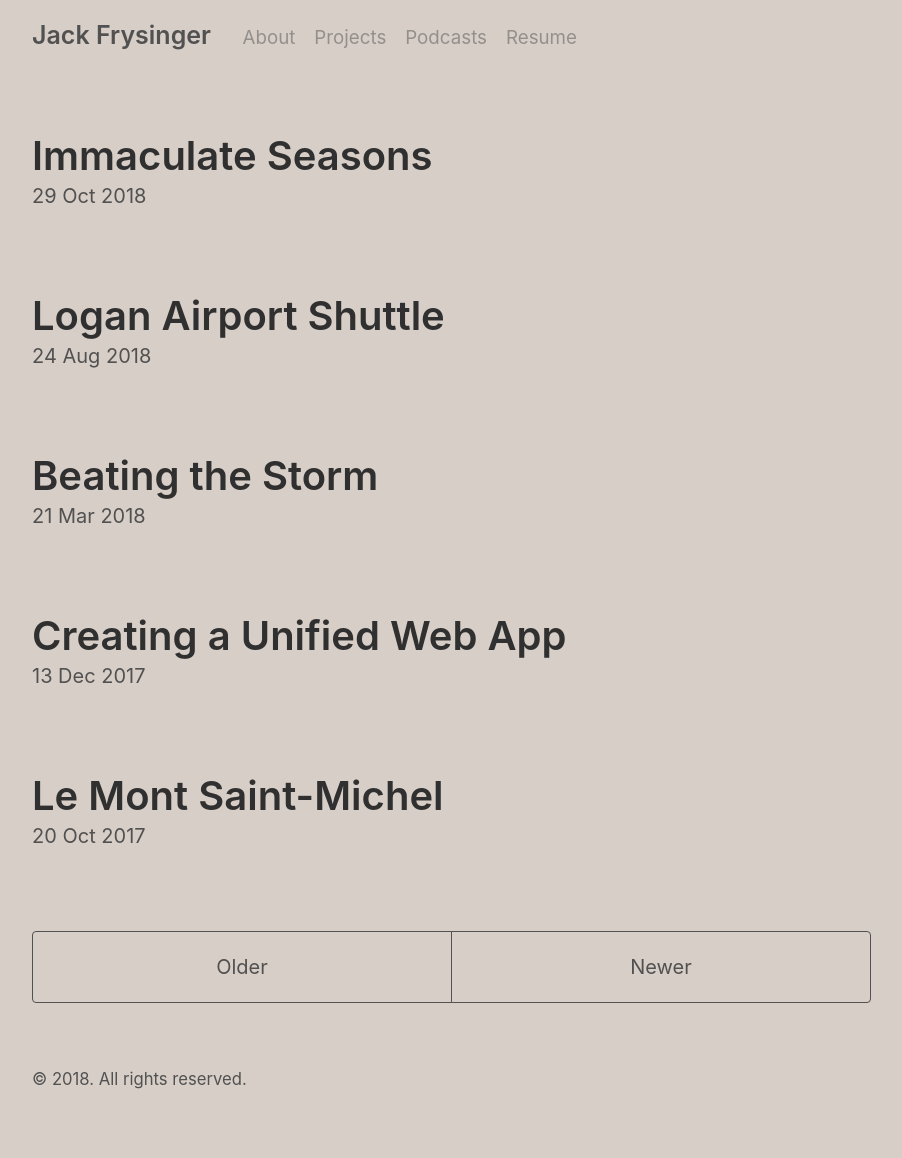
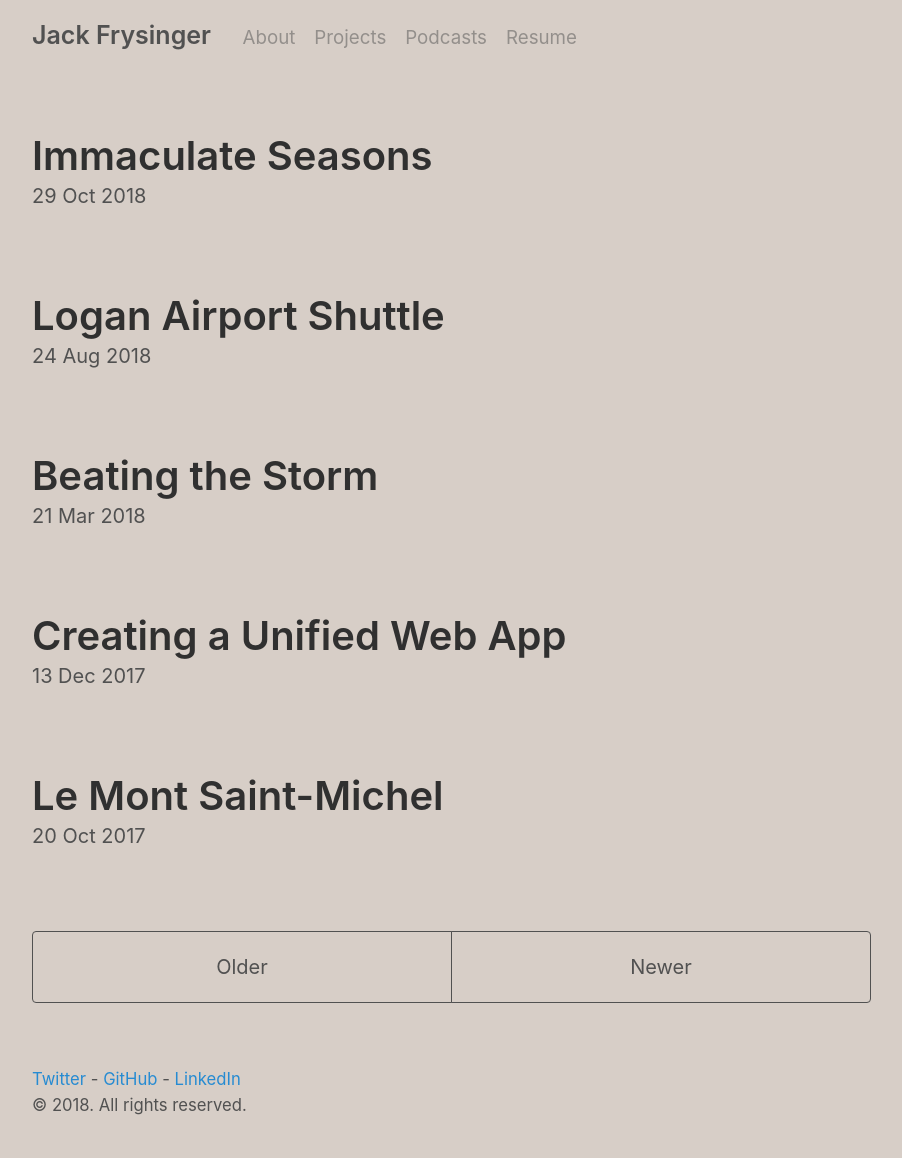
Before and after one commit to jackfrys/jackfrys.github.io, a Jekyll site: the page built from index.html, in a window 1280 px wide. Shown: the whole page, without its empty margins (188-1090 px from the left). Built offline with Jekyll 4.4.1, drawn with Linux system fonts in a browser that asks for light colours; the list of posts is cut into pages by our own code; before the commit the page ends 1133 px from its top, so only the background shows below that.

Commit message:
Add social links

```diff
--- a/_layouts/default.html
+++ b/_layouts/default.html
@@ -23,7 +23,10 @@
 
       <footer class="footer">
         <small>
-          &copy; <time datetime="{{ site.time | date_to_xmlschema }}">{{ site.time | date: '%Y' }}</time>. All rights reserved.
+          <a href="https://twitter.com/jackfrys">Twitter</a> -
+          <a href="https://github.com/jackfrys">GitHub</a> -
+          <a href="https://www.linkedin.com/in/jackfrys/">LinkedIn</a>
+          <p>&copy; <time datetime="{{ site.time | date_to_xmlschema }}">{{ site.time | date: '%Y' }}</time>. All rights reserved.</p>
         </small>
       </footer>
     </div>
```
